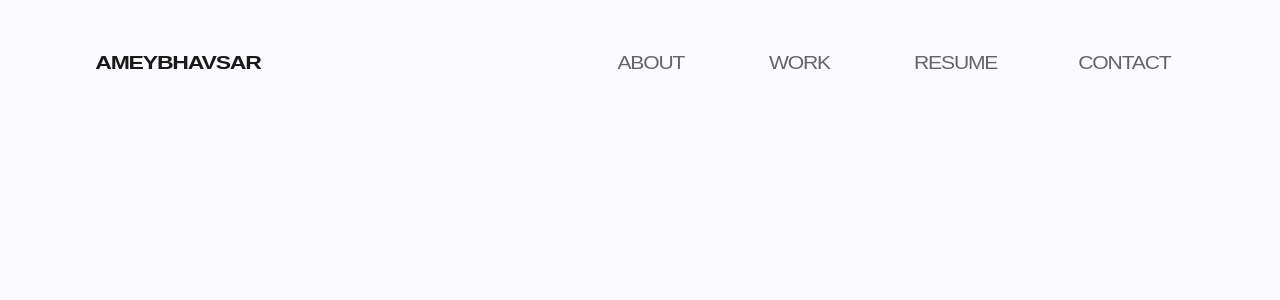
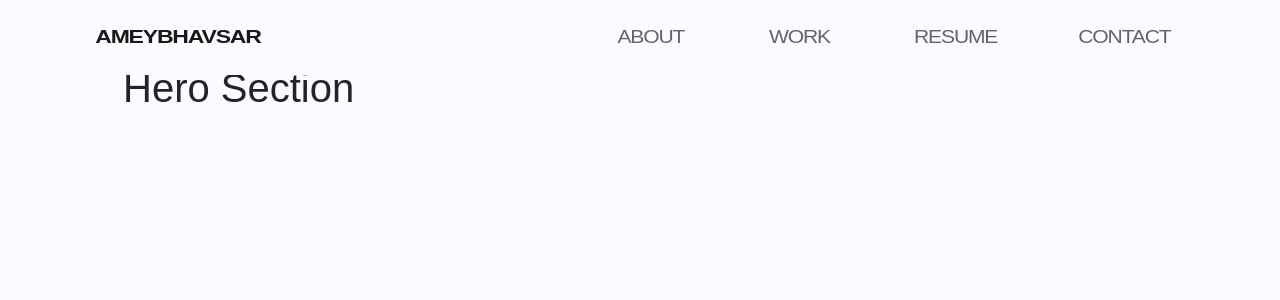
Before and after one commit to ameybh/ameybhavsar24.github.io, a React (Create React App) app: page / in a window 1280 px wide. Shown: the top 300 px of the page. Built offline with nearby package versions, Linux system fonts and the light colour scheme.

Commit message:
added navigation scroll animation and hero section starter

```diff
--- a/src/App.js
+++ b/src/App.js
@@ -1,10 +1,13 @@
-import 'bootstrap/dist/css/bootstrap.min.css';
+import 'bootstrap/dist/css/bootstrap.min.css'
 import './App.css'
 import Navigation from './components/Navigation/Navigation'
+import Hero from './components/Hero/Hero'
+
 function App() {
   return (
     <div className="App">
       <Navigation />
+      <Hero />
     </div>
   )
 }
--- a/src/components/Hero/Hero.css
+++ b/src/components/Hero/Hero.css
@@ -0,0 +1,4 @@
+.hero {
+    min-height: 150vh;
+    background-color: #fafaff;
+}
--- a/src/components/Hero/Hero.jsx
+++ b/src/components/Hero/Hero.jsx
@@ -1 +1,11 @@
+import { Jumbotron, Container } from 'react-bootstrap'
 import './Hero.css'
+export default function Hero () {
+    return (
+        <Jumbotron className="hero">
+            <Container fluid>
+                <h1>Hero Section</h1>
+            </Container>
+        </Jumbotron>
+    )
+}
--- a/src/components/Navigation/Navigation.css
+++ b/src/components/Navigation/Navigation.css
@@ -1,5 +1,7 @@
 .navbar {
-    padding: 2.65rem 1rem;
+    padding: 1rem 1rem;
+    background-color: #fafaff;
+    border-bottom: .5px ridge transparent;
 }
 .navbar-brand {
     text-transform:uppercase;
--- a/src/components/Navigation/Navigation.jsx
+++ b/src/components/Navigation/Navigation.jsx
@@ -1,18 +1,34 @@
 import './Navigation.css'
-import { Container, Navbar, Nav, Row } from 'react-bootstrap';
+import { useState, useEffect, useRef } from 'react';
+import { Container, Navbar, Nav} from 'react-bootstrap'
 export default function Navigation() {
+    const [navBackground, setNavBackground] = useState(false)
+    const navRef = useRef()
+    navRef.current = navBackground
+    useEffect(() => {
+        const handleScroll = () => {
+            const show = window.scrollY > 20
+            if (navRef.current !== show) {
+                setNavBackground(show)
+            }
+        }
+        document.addEventListener('scroll', handleScroll)
+        return () => {
+            document.removeEventListener('scroll', handleScroll)
+        }
+    }, [])
     return (
         <div>
-            <Navbar expand="lg">
+            <Navbar expand="lg" fixed="top" style={{ transition: '.3s ease', borderColor: navBackground ? 'rgba(0,0,0,0.05)' : 'transparent' }}>
                 <Container fluid>
                     <Navbar.Brand href="/">
                         AmeyBhavsar
                     </Navbar.Brand>
                     <Navbar.Toggle aria-controls="basic-navbar-nav">
 
-                        <div class="bar1"></div>
-                        <div class="bar2"></div>
-                        <div class="bar3"></div>
+                        <div className="bar1"></div>
+                        <div className="bar2"></div>
+                        <div className="bar3"></div>
                     </Navbar.Toggle>
                     <Navbar.Collapse id="basic-navbar-nav">
                         <Nav className="ml-auto">
```
Also changed, not shown: src/App.css (line endings or trailing spaces).
